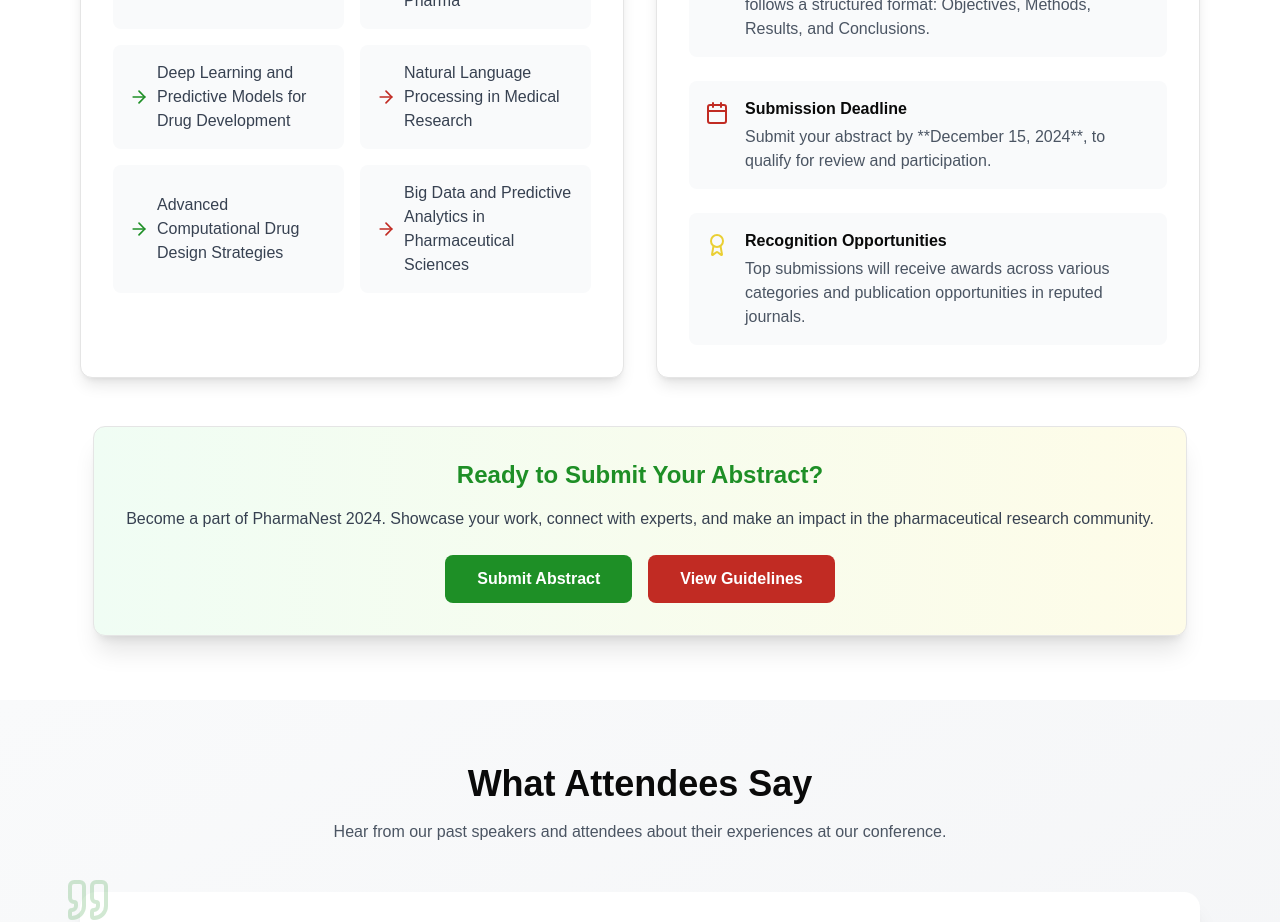
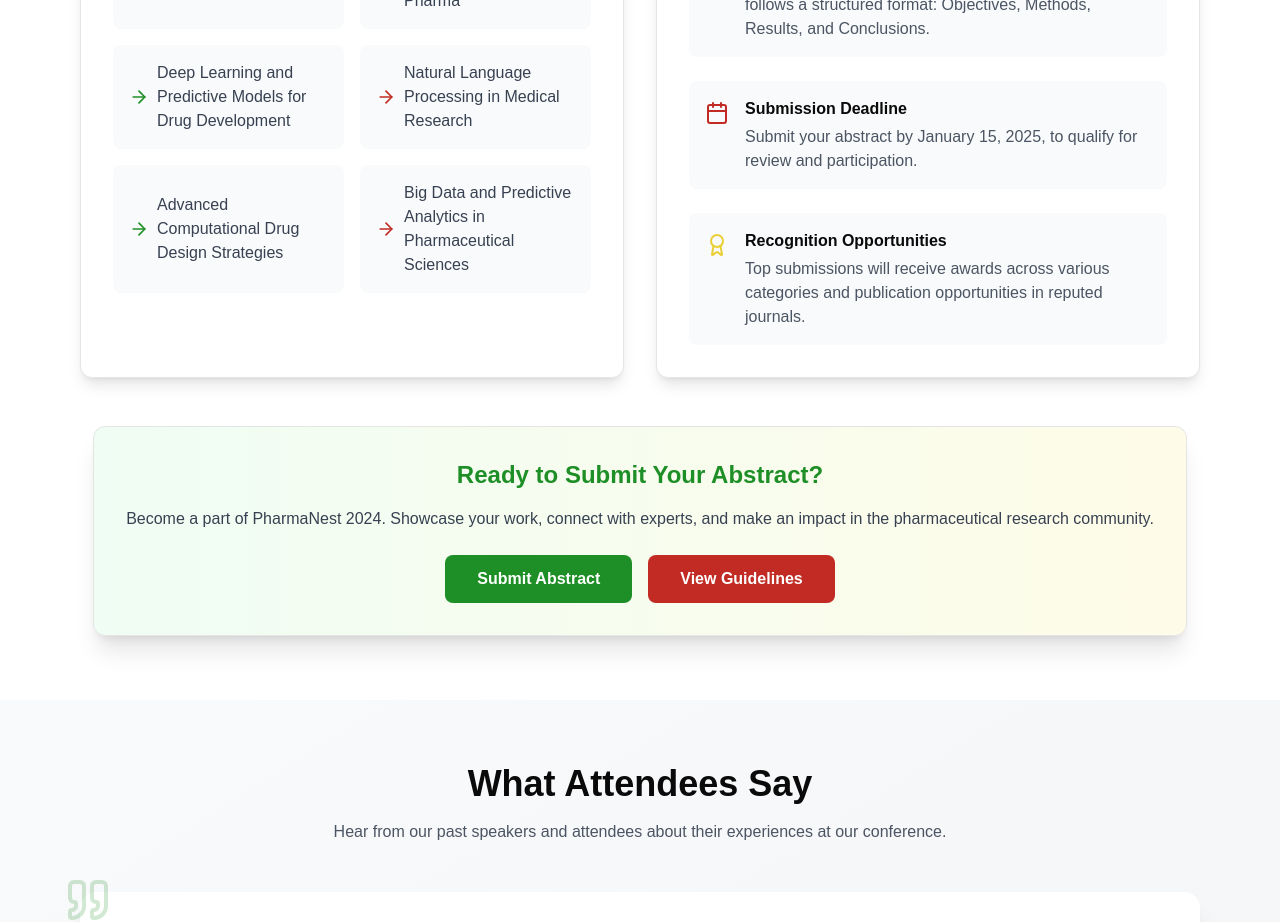
Before and after one commit to ravindrasirvi609/pharmanest, a Next.js app: page / in a window 1280 px wide. Shown: the part 2960-3882 px from the top of the page. Built offline with nearby package versions, Linux system fonts and the light colour scheme.

Commit message:
Update early bird price in data.ts and fix submission deadline in CallForAbstracts.tsx

```diff
--- a/src/app/data.ts
+++ b/src/app/data.ts
@@ -4,7 +4,7 @@ export const plans: Plan[] = [
   {
     name: "OPF/OBRF Members",
     description: "Includes entry to all sessions and conference kit.",
-    earlyBird: 1,
+    earlyBird: 1770,
     regular: 2000,
     spot: 2500,
   },
--- a/src/components/CallForAbstracts.tsx
+++ b/src/components/CallForAbstracts.tsx
@@ -31,7 +31,7 @@ const CallForAbstracts = () => {
       icon: <Calendar className="w-6 h-6" style={{ color: "#c12b23" }} />,
       title: "Submission Deadline",
       description:
-        "Submit your abstract by **December 15, 2024**, to qualify for review and participation.",
+        "Submit your abstract by January 15, 2025, to qualify for review and participation.",
     },
     {
       icon: <Award className="w-6 h-6" style={{ color: "#eacf34" }} />,
```
